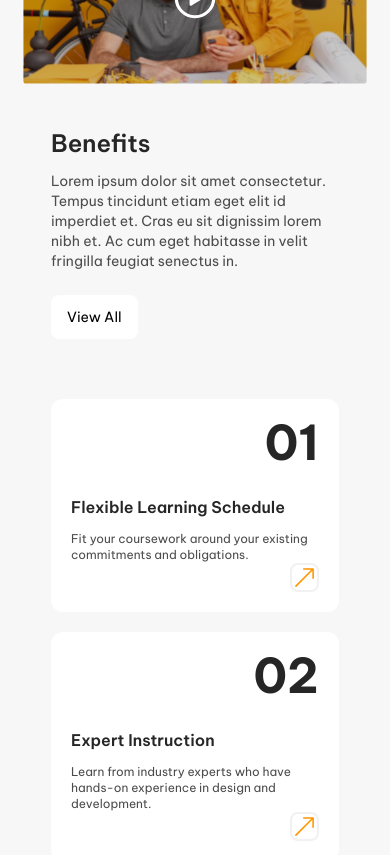
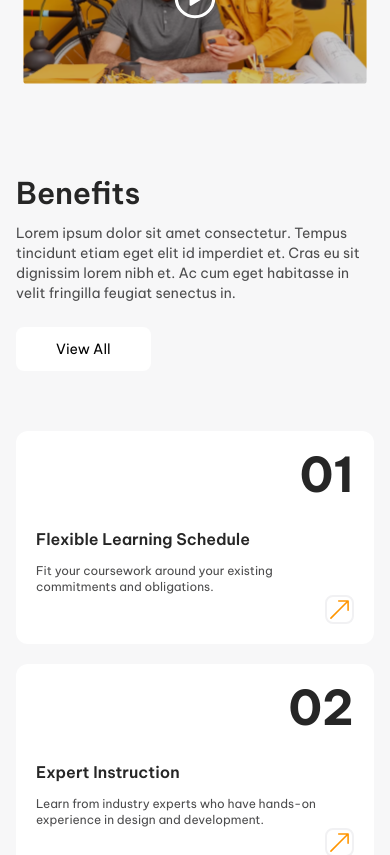
Before and after one commit to Ahmedatia99/StudySphere, a React (Vite) app: page / in a window 390 px wide. Shown: the part 720-1575 px from the top of the page. Built offline with nearby package versions, Linux system fonts and the light colour scheme.

Commit message:
responsive benfit + logic in button

```diff
--- a/package.json
+++ b/package.json
@@ -11,6 +11,7 @@
   },
   "dependencies": {
     "classnames": "^2.5.1",
+    "prop-types": "^15.8.1",
     "react": "^18.3.1",
     "react-dom": "^18.3.1",
     "react-icons": "^5.3.0",
--- a/src/component/Home/Benfits.jsx
+++ b/src/component/Home/Benfits.jsx
@@ -2,7 +2,7 @@ import Reusable from "../Home/Reusable";
 import DefineCompo from "../atoms/DefineCompo";
 export default function Benfits() {
   return (
-    <main className="container mx-auto px-4 rounded-xl">
+    <main className="tablet:container mx-auto px-4 rounded-xl pt-12">
       <section className="">
         <DefineCompo
           title={"Benefits"}
--- a/src/component/atoms/DefineCompo.jsx
+++ b/src/component/atoms/DefineCompo.jsx
@@ -1,5 +1,6 @@
 import { Button } from "./Button/Button.tsx";
 import classNames from "classnames";
+import PropTypes from "prop-types"; // Import PropTypes
 
 export default function DefineCompo(props) {
   return (
@@ -7,11 +8,10 @@ export default function DefineCompo(props) {
       <div>
         <h2
           className={classNames(
-            ` font-semibold text-textcook ${
-              props.value
-                ? "laptop:text-4xl mobile:text-2xl mb-3"
-                : "laptop:text-xl mobile:text-base mb-1"
-            }`
+            `font-semibold text-textcook`,
+            props.value
+              ? "laptop:text-4xl mobile:text-3xl mb-3"
+              : "laptop:text-xl mobile:text-base mb-1"
           )}
         >
           {props.title}
@@ -19,21 +19,26 @@ export default function DefineCompo(props) {
 
         <p
           className={classNames(
-            `text-spantext laptop:text-base mobile:text-sm mb-1 ${
-              props.value ? "laptop:max-w-2xl tablet:max-w-lg" : "max-w-4xl"
-            }`
+            `text-spantext`,
+            props.value ? "laptop:max-w-2xl tablet:max-w-lg" : "max-w-4xl",
+            "laptop:text-base mobile:text-sm mb-1"
           )}
         >
           {props.description}
         </p>
       </div>
-      <div className={classNames(`${props.value ? " " : "hidden"}`)}>
+      {props.value && (
         <Button
           variant="second"
           action="View All"
-          paddingname="  mobile:py-3   mobile:px-4 mr-0 my-0 mobile:my-5 "
+          paddingname="mobile:py-3 mobile:px-10 mr-0 my-0 mobile:my-5"
         />
-      </div>
+      )}
     </div>
   );
 }
+DefineCompo.propTypes = {
+  value: PropTypes.bool,
+  title: PropTypes.string.isRequired, // title is required
+  description: PropTypes.string.isRequired, // description is required
+};
```
Also changed, not shown: 1 other file (tests, documents, lock files or other folders).
